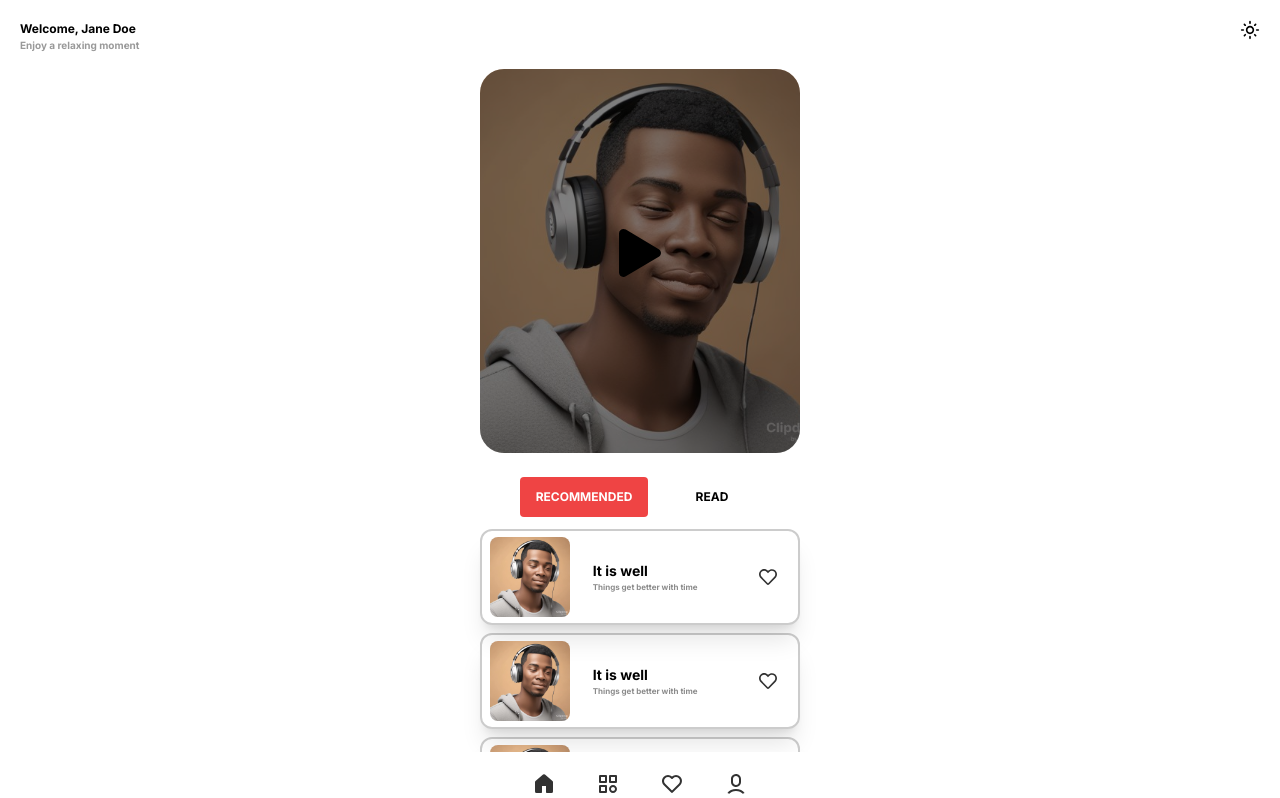
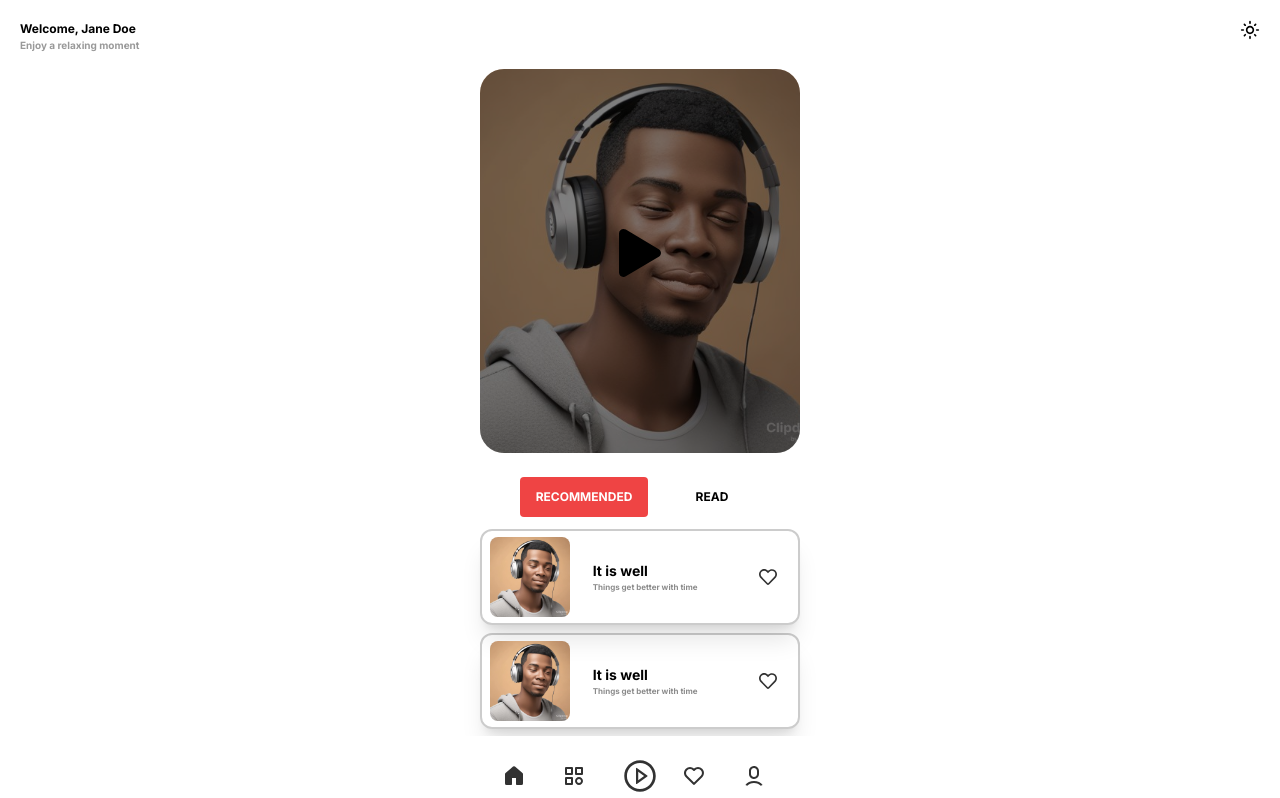
Before and after one commit to gidayensu/inspire-ai, a Next.js app: page / in a window 1280 px wide. Shown: the top 798 px of the page. Built offline with nearby package versions, Linux system fonts and the light colour scheme.

Commit message:
added play button and made all button nav active

```diff
--- a/app/layout.tsx
+++ b/app/layout.tsx
@@ -3,6 +3,8 @@ import { Inter } from "next/font/google";
 import "./globals.css";
 import BottomNavBar from "@/components/nav/BottomNavBar";
 import TopNav from "@/components/nav/TopNav";
+import LoadingBar from "react-top-loading-bar";
+import { useEffect, useState } from "react";
 
 const inter = Inter({ subsets: ["latin"] });
 
@@ -15,10 +17,14 @@ export default function RootLayout({
   children,
 }: Readonly<{
   children: React.ReactNode;
-}>) {
+}>)
+
+{
+
+  type Progress = number;
   return (
     <html lang="en">
-      <body className={`${inter.className} pb-12`}>
+      <body className={`${inter.className} pb-16`}>
         <div className="mx-5">
         <TopNav/>
         </div>
--- a/app/page.tsx
+++ b/app/page.tsx
@@ -1,68 +1,12 @@
 'use client'
-import AudioItem from "@/components/UIs/AudioItem";
-import listeningImage from '../components/images/music.jpeg';
-import { FaPlay, FaPause } from "react-icons/fa";
-import Image from "next/image";
-import { useState } from "react";
+import PlayerUi from "@/components/UIs/PlayerUi";
 
-type ReadRec = "recommended" | "read";
-type Play = boolean;
 
 function Home({ params }: { params: { inspire: string } }) {
 
-  const [readRec, setReadRec] = useState<ReadRec>("recommended");
-  const [play, setPlay] = useState<Play>(false);
+  return (
 
-  let readRecHandler: (readRecValue: ReadRec)=> void;
-  let playHandler: ()=> void;
-
-    readRecHandler = (readRecValue)=> {
-      setReadRec(readRecValue);
-    }
-
-    playHandler = () => setPlay(()=>!play);
-
-
-  return (
-    <main className="mb-3 mx-5">
-     <div className="">
-     <div className="flex flex-col justify-center items-center relative">
-      <div className="absolute z-10 text-5xl">
-            {!play && <FaPlay onClick={playHandler}/>}
-            {play && <FaPause onClick={playHandler}/>}
-      </div>
-     <div className="h-96 w-80 mt-4 relative">
-  <Image src={listeningImage} alt="main image" className="w-full h-full object-cover rounded-3xl" />
-  <div className="absolute inset-0 bg-black opacity-50 rounded-3xl"></div>
-</div>
-
-        {/* <div className="w-64 h-1 bg-red-500 mt-4 rounded-full">
-        </div> */}
-
-      </div>
-      <div className="flex flex-col gap-2  mt-5 justify-center items-center ">
-        <div className="grid grid-cols-2 justify-center items-center rounded h-12 w-64 -ml-12">
-        <h2 className={`${readRec==='recommended' ? 'bg-red-500 h-10 rounded  text-white': ''}  w-32 flex justify-center items-center ml-8 font-bold text-black text-left text-[12px]`} onClick={()=>readRecHandler('recommended')}>RECOMMENDED</h2>
-
-        <h2 className={`${readRec==='read' ? 'bg-red-500 h-10 rounded  text-white': ''}  w-32 flex justify-center items-center ml-8 font-bold text-black text-left text-[12px]`} onClick={()=>readRecHandler('read')}>READ</h2>
-
-        </div>
-          {readRec === 'recommended' && <div className="flex flex-col gap-2 w-80">
-          <AudioItem title="hope" desc="hope" image="hope"/>
-          <AudioItem title="hope" desc="hope" image="hope"/>
-          <AudioItem title="hope" desc="hope" image="hope"/>
-          <AudioItem title="hope" desc="hope" image="hope"/>
-          </div>}
-          {readRec === 'read' && <div className="border h-52 w-80 border-black border-opacity-50 rounded-2xl ">
-            <p className="text-black p-4">
-                There are many things that happen in the world. You should never give up because things do not  go as you desire. Eventually. Things will work it. It is hard
-                yes, but it will get better with time. Keep moving.
-            </p>
-          </div>}
-        </div>
-        </div>
-
-    </main>
+    <PlayerUi/>
     )
 }
 
--- a/app/profile/page.tsx
+++ b/app/profile/page.tsx
@@ -29,17 +29,17 @@ function Profile() {
   <main className="mx-5 flex flex-col gap-1 justify-center items-center mt-5">
     <div className="my-5 text-black text-center">
         <p className="">Welcome to AiNspire <br/> <span>{signUp ? 'Sign up' : 'Login'}</span> to Continue</p>
-         <p className="text-[12px] mt-4"> Have an account already? <span className="text-sky-700 font-bold cursor-pointer" onClick={signUpHandler}>{signUp ? 'Login' : 'Sign up'}</span></p>
+
     </div>
-     <form action="" className="flex flex-col gap-5">
+     <form action="" className="flex flex-col gap-5 text-black">
         {signUp &&
         <div className="flex flex-row justify-start items-center">
           <label className="text-black absolute ml-3 opacity-50"><FiUser/></label>
-          <input type="text" className="h-12 w-72 border border-opacity-20 rounded-xl text-sm border-black pl-12" placeholder="Useername"/>
+          <input type="text" className="h-12 w-72 border border-opacity-20 rounded-xl text-sm border-black pl-12" placeholder="Username"/>
         </div>}
         <div className="flex flex-row justify-start items-center">
         <label className="text-black absolute ml-3 opacity-50"><LuMail/></label>
-        <input type="text" className="h-12 w-72 border border-opacity-20 rounded-xl text-sm border-black pl-12" placeholder="Useername"/>
+        <input type="email" className="h-12 w-72 border border-opacity-20 rounded-xl text-sm border-black pl-12" placeholder="Email"/>
         </div>
 
         <div className="flex flex-row justify-start items-center">
@@ -52,6 +52,7 @@ function Profile() {
 
         <button type="submit" className="w-72 h-12 text-white rounded-xl bg-black">{signUp ? 'Sign Up' : 'login'}</button>
      </form>
+     <p className="text-[12px] mt-4 text-black"> Have an account already? <span className="text-sky-700 font-bold cursor-pointer" onClick={signUpHandler}>{signUp ? 'Login' : 'Sign up'}</span></p>
           <div className="flex flex-row justify-center items-center  mt-5 gap-4">
               <div className="bg-black h-[2px] w-28 opacity-40"></div>
               <p className="text-black">OR</p>
--- a/components/UIs/AudioItem.tsx
+++ b/components/UIs/AudioItem.tsx
@@ -1,11 +1,9 @@
 'use client'
 import { useState } from "react";
-
 import { FaHeart, FaRegHeart } from "react-icons/fa";
-
 import listeningImage from '../../components/images/music.jpeg';
-
 import Image from "next/image";
+import { useRouter } from "next/navigation";
 
 
 
@@ -16,24 +14,28 @@ type RecommendedProps = {
     image: string
 }
 
+type AudioLink = string;
+
 
 const AudioItem = ({title, desc, image}: RecommendedProps) => {
+    const router = useRouter();
 
     let likedChangeHandler: (likeStatus: LikeState)=> void;
+    let audioLinkHandler: (audioLink: AudioLink)=> void;
 
     likedChangeHandler = (likeStatus)=> {
-        setLiked(likeStatus)
+        setLiked(likeStatus);
+    }
+
+    audioLinkHandler = (audioLink) => {
+        router.push(audioLink);
     }
 
 
     const [liked, setLiked] = useState<LikeState>('notLiked');
 
     return (
-
-
-
-
-                <div className="flex flex-row justify-center items-center ">
+                <div className="flex flex-row justify-center items-center cursor-pointer" onClick={()=>audioLinkHandler('/player/1')}>
                     <div className="h-24 w-96 shadow-xl border-2 border-black gap-4 border-opacity-20 rounded-xl grid grid-cols-6 justify-between items-center">
                         <div className="h-20 w-20 col-span-2">
                         <Image src={listeningImage.src} width={500} height={500} alt="image" className="h-full w-full object-cover rounded-lg ml-2"/>
--- a/components/UIs/CategoryCard.tsx
+++ b/components/UIs/CategoryCard.tsx
@@ -2,16 +2,24 @@
 import { FaLongArrowAltRight } from "react-icons/fa";
 import listeningImage from '../../components/images/music.jpeg';
 import Image from "next/image";
-
+import { useRouter } from "next/navigation";
 type CategoryProps = {
     name: string,
     briefDescription: string,
     image: string,
 }
 
+type CategoryLink = string;
+
 const CategoryCard = ({name, briefDescription, image}: CategoryProps) => {
+    const router=useRouter();
+
+    let categoryLinkHandler: (categoryLink: CategoryLink)=> void;
+    categoryLinkHandler = (categoryLink)=> {
+        router.push(categoryLink)
+    }
     return (
-            <section className="flex flex-col">
+            <section className="flex flex-col cursor-pointer" onClick={()=>categoryLinkHandler('/categories/store')}>
 
                 <div className="flex flex-row gap-4 ">
                 <div className="flex flex-col justify-center items-center">
--- a/components/UIs/PlayerUi.tsx
+++ b/components/UIs/PlayerUi.tsx
@@ -0,0 +1,69 @@
+'use client'
+import AudioItem from "@/components/UIs/AudioItem";
+import listeningImage from '../../components/images/music.jpeg';
+import { FaPlay, FaPause } from "react-icons/fa";
+import Image from "next/image";
+import { useState } from "react";
+
+type ReadRec = "recommended" | "read";
+type Play = boolean;
+
+function PlayerUi({ params }: { params: { inspire: string } }) {
+
+  const [readRec, setReadRec] = useState<ReadRec>("recommended");
+  const [play, setPlay] = useState<Play>(false);
+
+  let readRecHandler: (readRecValue: ReadRec)=> void;
+  let playHandler: ()=> void;
+
+    readRecHandler = (readRecValue)=> {
+      setReadRec(readRecValue);
+    }
+
+    playHandler = () => setPlay(()=>!play);
+
+
+  return (
+    <main className="mb-3 mx-5">
+     <div className="">
+     <div className="flex flex-col justify-center items-center relative">
+      <div className="absolute z-10 text-5xl">
+            {!play && <FaPlay onClick={playHandler}/>}
+            {play && <FaPause onClick={playHandler}/>}
+      </div>
+     <div className="h-96 w-80 mt-4 relative">
+  <Image src={listeningImage} alt="main image" className="w-full h-full object-cover rounded-3xl" />
+  <div className="absolute inset-0 bg-black opacity-50 rounded-3xl"></div>
+</div>
+
+        {/* <div className="w-64 h-1 bg-red-500 mt-4 rounded-full">
+        </div> */}
+
+      </div>
+      <div className="flex flex-col gap-2  mt-5 justify-center items-center ">
+        <div className="grid grid-cols-2 justify-center items-center rounded h-12 w-64 -ml-12">
+        <h2 className={`${readRec==='recommended' ? 'bg-red-500 h-10 rounded  text-white': ''}  w-32 flex justify-center items-center ml-8 font-bold text-black text-left text-[12px] cursor-pointer`} onClick={()=>readRecHandler('recommended')}>RECOMMENDED</h2>
+
+        <h2 className={`${readRec==='read' ? 'bg-red-500 h-10 rounded  text-white': ''}  cursor-pointer w-32 flex justify-center items-center ml-8 font-bold text-black text-left text-[12px]`} onClick={()=>readRecHandler('read')}>READ</h2>
+
+        </div>
+          {readRec === 'recommended' && <div className="flex flex-col gap-2 w-80">
+          <AudioItem title="hope" desc="hope" image="hope"/>
+          <AudioItem title="hope" desc="hope" image="hope"/>
+          <AudioItem title="hope" desc="hope" image="hope"/>
+          <AudioItem title="hope" desc="hope" image="hope"/>
+          </div>}
+          {readRec === 'read' && <div className="border h-52 w-80 border-black border-opacity-50 rounded-2xl ">
+            <p className="text-black p-4">
+                There are many things that happen in the world. You should never give up because things do not  go as you desire. Eventually. Things will work it. It is hard
+                yes, but it will get better with time. Keep moving.
+            </p>
+          </div>}
+        </div>
+        </div>
+
+    </main>
+    )
+}
+
+export default PlayerUi;
--- a/components/nav/BottomNavBar.tsx
+++ b/components/nav/BottomNavBar.tsx
@@ -1,12 +1,13 @@
 'use client'
 
 import { RiUser6Fill, RiUser6Line } from "react-icons/ri";
+import { AiOutlinePlayCircle, AiFillPlayCircle } from "react-icons/ai";
 import { GoHome, GoHomeFill,  } from "react-icons/go";
 import { BiCategory, BiHeart, BiSolidHeart, BiSolidCategory } from "react-icons/bi";
 import { useRouter } from "next/navigation";
 import { usePathname } from "next/navigation";
 
-type BottomNavUrl = '/' | '/profile' | '/favorites' | '/categories';
+type BottomNavUrl = '/' | '/profile' | '/favorites' | '/categories' | '/player';
 
 
 const BottomNavBar:React.FC = ()=> {
@@ -23,8 +24,8 @@ const BottomNavBar:React.FC = ()=> {
 
 
     return(
-        <div className="bottom-0 h-12 bg-white text-black text-2xl w-full  grid justify-center fixed items-center shadow-xl ">
-            <div className=" w-full grid grid-cols-4 gap-10 opacity-80 mt-4">
+        <div className="bottom-0 h-16 bg-white text-black text-2xl w-full  grid justify-center fixed items-center ">
+            <div className=" w-full grid grid-cols-5 gap-6 opacity-80 mt-4 items-center justify-center">
                     <div className="home">
                     {path !== '/' ? <GoHome onClick={()=>navStateHandler('/')}/>
                     : <GoHomeFill/>}
@@ -37,6 +38,14 @@ const BottomNavBar:React.FC = ()=> {
 
 
                     </div>
+
+                    <div className="player text-4xl">
+                    {!path.startsWith('/player') ? <AiOutlinePlayCircle onClick={()=>navStateHandler('/player')}/>
+                      : <AiFillPlayCircle />}
+
+
+                    </div>
+
                     <div >
                             {!path.startsWith('/favorites')  ? <BiHeart onClick={()=>navStateHandler('/favorites')}/> : <BiSolidHeart />}
 
--- a/package.json
+++ b/package.json
@@ -12,7 +12,8 @@
     "next": "14.1.4",
     "react": "^18",
     "react-dom": "^18",
-    "react-icons": "^5.0.1"
+    "react-icons": "^5.0.1",
+    "react-top-loading-bar": "^2.3.1"
   },
   "devDependencies": {
     "@types/node": "^20",
```
Also changed, not shown: components/main-components/Categories.tsx (deleted), components/main-components/Player.tsx (deleted), components/main-components/Recommender.tsx (deleted), components/main-components/User.tsx (deleted), 1 other file (tests, documents, lock files or other folders).
